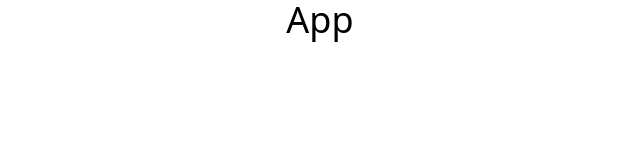
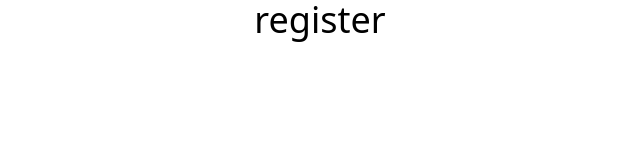
Before and after one commit to foxnaim/Imperial, a React (Vite) app: page / in a window 1280 px wide. Shown: the top 160 px of the page, without its empty margins (320-960 px from the left). Built offline with nearby package versions, Linux system fonts and the light colour scheme.

Commit message:
modified:   src/App.jsx 	deleted:    src/pages/Home/Home.jsx 	new file:   src/pages/register/register.tsx

```diff
--- a/src/App.jsx
+++ b/src/App.jsx
@@ -1,8 +1,11 @@
 import React from 'react'
+import Register from './pages/register/register'
 
 const App = () => {
   return (
-    <div className='flex text-4xl justify-center'>App</div>
+    <div className='flex flex-col justify-center items-center text-4xl '>
+      <Register/>
+    </div>
   )
 }
 
--- a/src/pages/Home/Home.jsx
+++ /dev/null
@@ -1,9 +0,0 @@
-import React from 'react'
-
-function Home() {
-  return (
-    <div>Home</div>
-  )
-}
-
-export default Home
--- /dev/null
+++ b/src/pages/register/register.tsx
@@ -0,0 +1,9 @@
+import React from 'react'
+
+function Register() {
+  return (
+    <div>register</div>
+  )
+}
+
+export default Register
```
